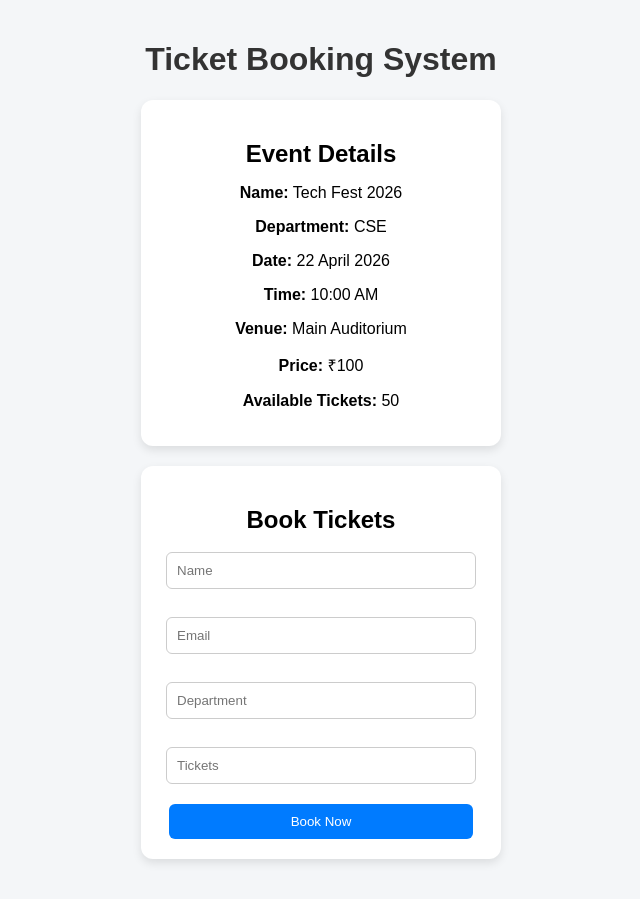
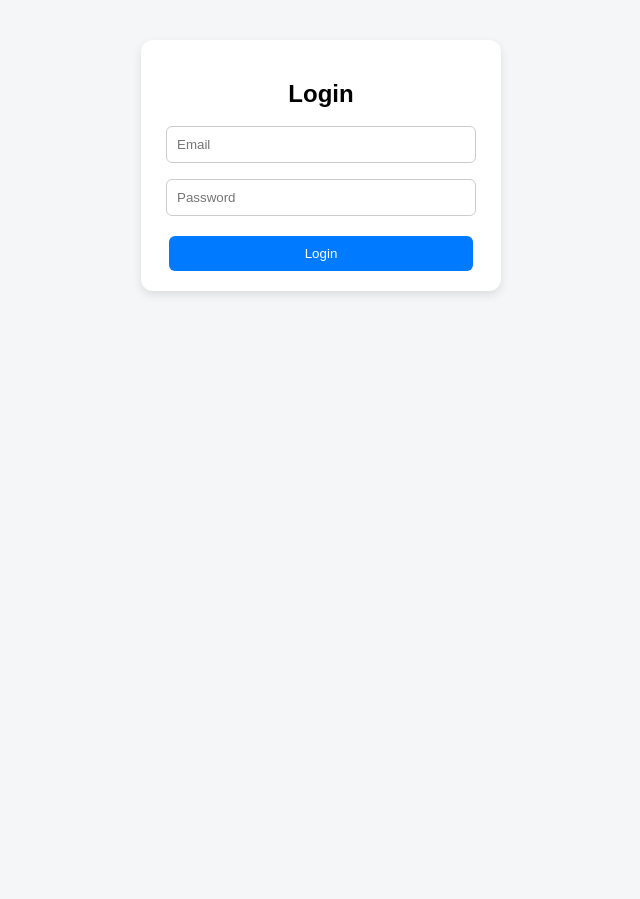
Before and after one commit to Sasidharreddy-03/ticket-booking-react, a React (Create React App) app: page / in a window 1280 px wide. Shown: the whole page, without its empty margins (319-959 px from the left). After the commit the page ends 800 px from the top, so only its background shows below. Built offline with nearby package versions, Linux system fonts and the light colour scheme.

Commit message:
Implemented Login system, so we can login via email and book tickets

```diff
--- a/src/App.js
+++ b/src/App.js
@@ -2,12 +2,17 @@ import React, {useState} from "react";
 import EventDetails from "./components/EventDetails";
 import BookingForm from "./components/BookingForm";
 import BookingSummary from "./components/BookingSummary";
+import Login from "./components/Login";
 import "./App.css";
 
 function App() {
   const [availableTickets, setAvailableTickets] = useState(50);
   const [bookingData, setBookingData] = useState(null);
+  const [isLoggedIn, setIsLoggedIn] = useState(false);
 
+  const handleLogin = () => {
+  setIsLoggedIn(true);
+};
   const event = {
     name: "Tech Fest 2026",
     department: "CSE",
@@ -30,12 +35,13 @@ function App() {
   };
   return (
   <div className="container">
+    {!isLoggedIn ? (
+      <Login onLogin={handleLogin} />
+    ) : (
+      <>
         <h1>Ticket Booking System</h1>
 
-    <EventDetails
-      event={event}
-      availableTickets={availableTickets}
-    />
+        <EventDetails event={event} availableTickets={availableTickets} />
 
         <BookingForm
           onBook={handleBooking}
@@ -43,6 +49,8 @@ function App() {
         />
 
         {bookingData && <BookingSummary booking={bookingData} />}
+      </>
+    )}
   </div>
 );
 }
--- a/src/components/BookingForm.js
+++ b/src/components/BookingForm.js
@@ -27,7 +27,7 @@ function BookingForm({ onBook , isSoldOut}) {
 
     if (!form.tickets) {
       err.tickets = "Number of tickets required";
-    } else if (form.tickets <= 0) {
+    } else if (Number(form.tickets) <= 0) {
       err.tickets = "Tickets must be greater than 0";
     }
 
@@ -38,6 +38,7 @@ function BookingForm({ onBook , isSoldOut}) {
     e.preventDefault();
     if(isSoldOut) {
       alert("Tickets are sold out!");
+      return;
     }
     const err = validate();
 
@@ -51,6 +52,11 @@ function BookingForm({ onBook , isSoldOut}) {
     });
 
     setForm({ name: "", email: "", dept: "", tickets: "" });
+    setErrors({});
+  };
+
+  const handleReset = () => {
+    setForm({name: "", email: "", dept: "", tickets: ""});
     setErrors({});
   };
 
@@ -106,6 +112,7 @@ function BookingForm({ onBook , isSoldOut}) {
         <button type="submit" disabled= {isSoldOut}>
           {isSoldOut ? "Sold Out" : "Book Now"}
         </button>
+        <button type = "button" onClick = {handleReset}>Reset</button>
       </form>
     </div>
   );
--- a/src/components/BookingSummary.js
+++ b/src/components/BookingSummary.js
@@ -0,0 +1,17 @@
+import React from "react";
+
+function BookingSummary({ booking }) {
+  if (!booking) return null;
+
+  return (
+    <div className="card success">
+      <h2>Booking Confirmed</h2>
+      <p>Name: {booking.name}</p>
+      <p>Event: {booking.eventName}</p>
+      <p>Tickets: {booking.tickets}</p>
+      <p>Total Amount: ₹{booking.tickets * booking.price}</p>
+    </div>
+  );
+}
+
+export default BookingSummary;
--- /dev/null
+++ b/src/components/Login.js
@@ -0,0 +1,46 @@
+import React, { useState } from "react";
+
+function Login({ onLogin }) {
+  const [email, setEmail] = useState("");
+  const [password, setPassword] = useState("");
+  const [error, setError] = useState("");
+
+  const handleSubmit = (e) => {
+    e.preventDefault();
+
+    // simple dummy login
+    if (email === "admin@gmail.com" && password === "1234") {
+      onLogin();
+    } else {
+      setError("Invalid credentials");
+    }
+  };
+
+  return (
+    <div className="card">
+      <h2>Login</h2>
+
+      <form onSubmit={handleSubmit}>
+        <input
+          type="text"
+          placeholder="Email"
+          value={email}
+          onChange={(e) => setEmail(e.target.value)}
+        />
+
+        <input
+          type="password"
+          placeholder="Password"
+          value={password}
+          onChange={(e) => setPassword(e.target.value)}
+        />
+
+        <p className="error">{error}</p>
+
+        <button type="submit">Login</button>
+      </form>
+    </div>
+  );
+}
+
+export default Login;
```
Lines whose indentation alone changed are shown as unchanged.
